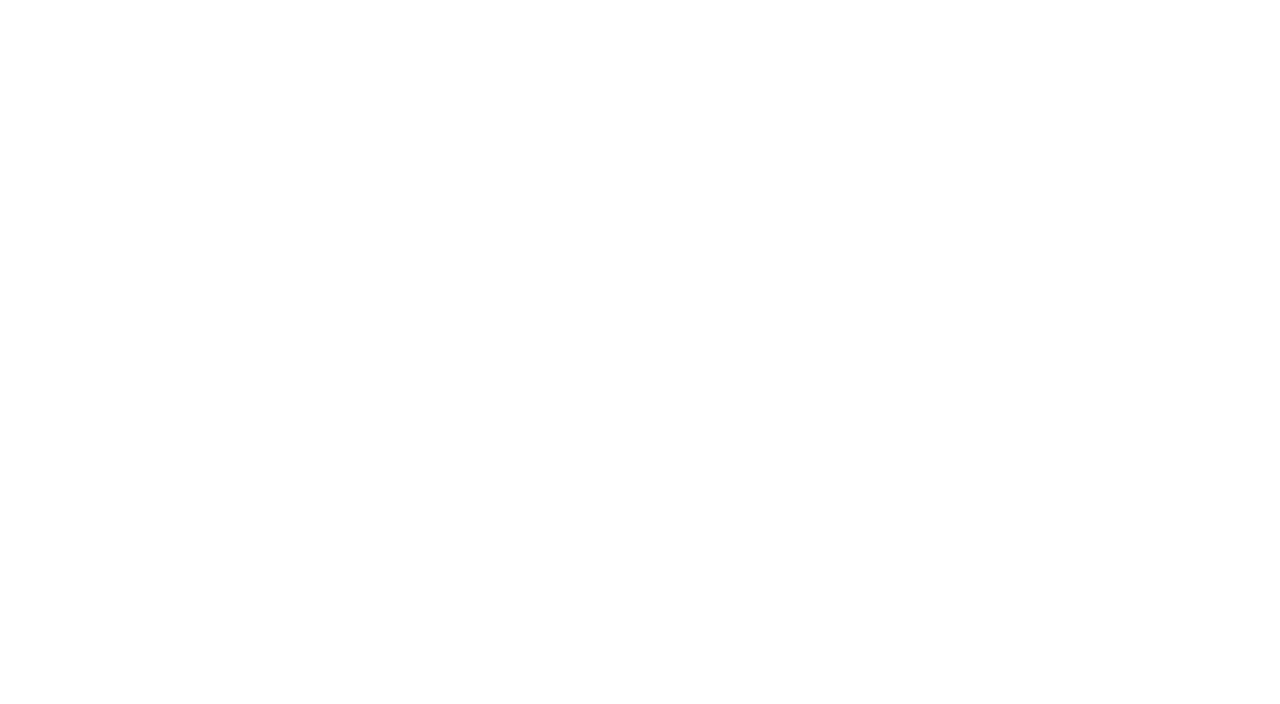
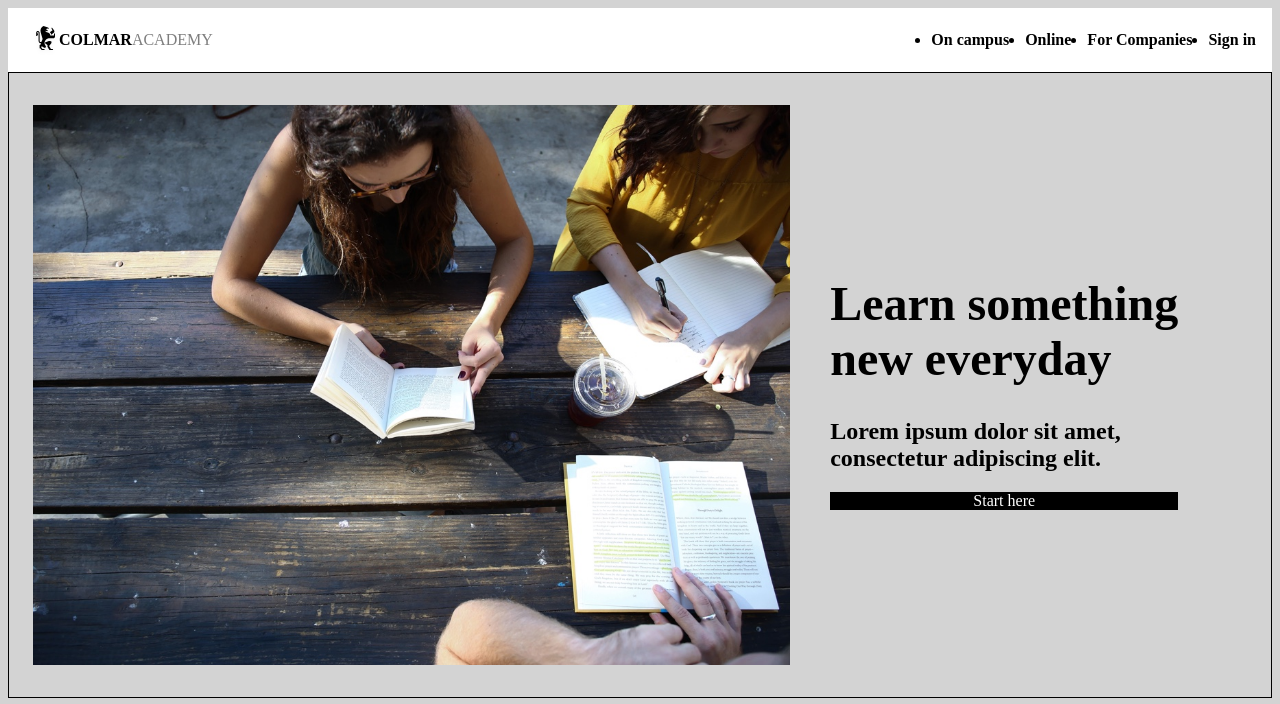
Before and after one commit to frivo/colmar-academy, a plain HTML site: page index.html in a window 1280 px wide. Drawn offline with Linux system fonts and the light colour scheme.

Commit message:
Add banner-section

```diff
--- a/index.html
+++ b/index.html
@@ -3,11 +3,43 @@
 	<head>
 		<meta charset="utf-8">
 		<meta name='viewport' content='width=device-width, initial-scale=1.0, maximum-scale=1.0' />
-		<title></title>
-		<link rel="stylesheet" type="text/css" href="./resources/css/reset.css">
+		<title>Colmar Academy</title>
+<!-- 		<link rel="stylesheet" type="text/css" href="./resources/css/reset.css"> -->
 		<link rel="stylesheet" type="text/css" href="./resources/css/style.css">
 	</head>
 	<body>
+		<div class="header">
+			<div class="logo">
+				<img src="./resources/images/ic-logo.svg">
+				<span class="bold">COLMAR</span><span class="light">ACADEMY</span>
+			</div>
+			<nav>
+				<ul>
+					<li><a href="#">On campus</a></li>
+					<li><a href="#">Online</a></li>
+					<li><a href="#">For Companies</a></li>
+					<li><a href="#">Sign in</a></li>
+				</ul>
+			</nav>
+		</div>
+
+		<div class="main-container">
+			<div class="banner">
+				<img src="./resources/images/banner.jpg">
+				<div class="text">
+					<h1>Learn something<br>new everyday</h1>
+					<h2>Lorem ipsum dolor sit amet,<br>consectetur adipiscing elit.</h2>
+					<p>Start here</p>
+				</div>
+			</div>
+			<div class="content-container"></div>
+			<div class="content-container"></div>
+			<div class="content-container"></div>
+		</div>
+
+		<div class="footer">
+
+		</div>
 
 	</body>
 </html>
--- a/resources/css/style.css
+++ b/resources/css/style.css
@@ -0,0 +1,73 @@
+html {
+	font-weight: 18px;
+	background-color: lightgrey;
+}
+
+.header {
+	display: flex;
+	justify-content: space-between;
+	align-items: center;
+	height: 64px;
+	width: 100%;
+	background-color: white;
+}
+
+.header .logo {
+	padding: 0 24px;
+	display: flex;
+	align-items: center;
+}
+
+.header .logo .bold {
+	font-weight: bold;
+}
+
+.header .logo .light {
+	opacity: 0.5;
+}
+
+.header nav ul {
+	display: flex;
+}
+
+nav li {
+	padding-right: 16px;
+}
+
+nav li a {
+	text-decoration: none;
+	color: black;
+	font-weight: bold;
+}
+
+.banner {
+	display: flex;
+	justify-content: flex-start;
+	align-items: center;
+	border: 1px solid black;
+}
+
+.banner img {
+	overflow: hidden;
+	width: 60%;
+	padding: 32px 24px;
+}
+
+.banner .text {
+	padding-left: 16px;
+}
+
+.banner .text h1 {
+	font-size: 3rem;
+}
+
+.banner .text h2 {
+
+}
+
+.banner .text p {
+	background-color: black;
+	color: white;
+	padding: 8px auto;
+	text-align: center;
+}
```
